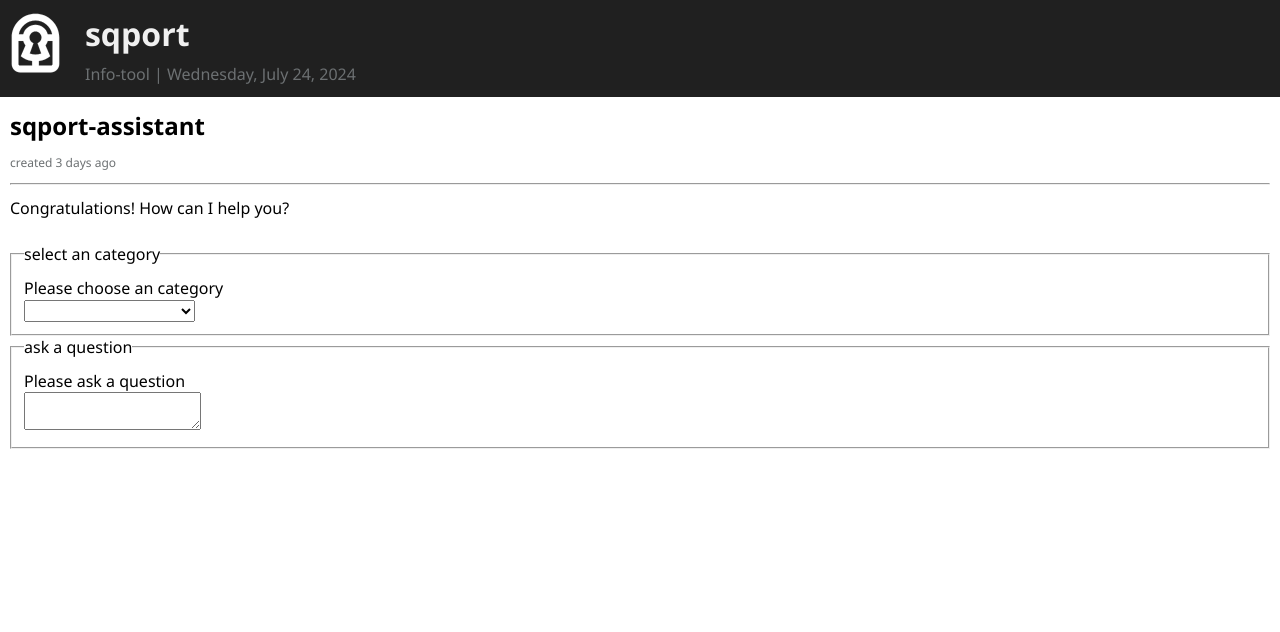
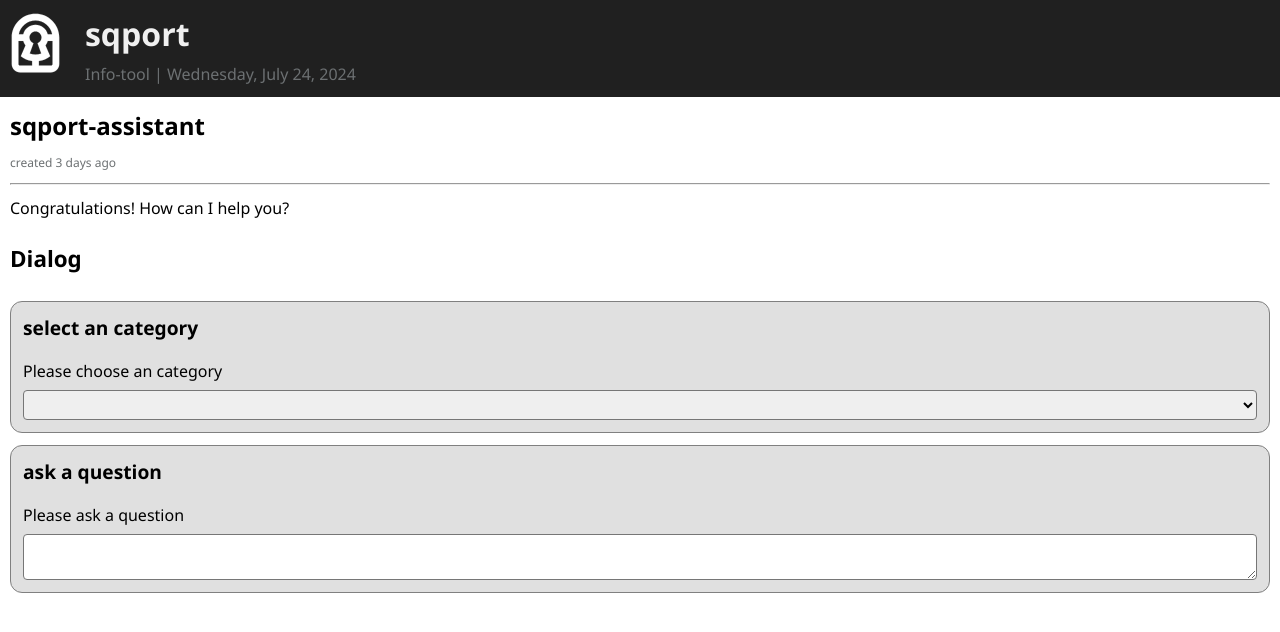
Before and after one commit to basesnel/sqport-v01, a React (Vite) app: page /main in a window 1280 px wide. Shown: the top 632 px of the page. Built offline with nearby package versions, Linux system fonts and the light colour scheme.

Commit message:
Made two forms.

```diff
--- a/src/components/Dialog/Dialog.jsx
+++ b/src/components/Dialog/Dialog.jsx
@@ -7,28 +7,29 @@ const Dialog = () => {
   return (
     <Section>
       <Container>
-        <form>
-          <fieldset className={styles.fieldset}>
-            <legend>select an category</legend>
-            <div>
+        <h2 className={styles.tytle2}>Dialog</h2>
+        <form className={styles.form}>
+          <h3 className={styles.tytle3}>select an category</h3>
+          <div className={styles.field}>
             <label htmlFor="category">Please choose an category</label>
-              <br />
-              <select name="category" id="category">
+            <select name="category" id="category" className={styles.select}>
               <option value=""></option>
               <option value="administration">Administration</option>
               <option value="cyber">Cyber defense</option>
               <option value="network">Network administration</option>
             </select>
           </div>
-          </fieldset>
-          <fieldset className={styles.fieldset}>
-            <legend>ask a question</legend>
-            <div>
+        </form>
+        <form className={styles.form}>
+          <h3 className={styles.tytle3}>ask a question</h3>
+          <div className={styles.field}>
             <label htmlFor="question">Please ask a question</label>
-              <br />
-              <textarea name="question" id="question"></textarea>
+            <textarea
+              name="question"
+              id="question"
+              className={styles.textarea}
+            ></textarea>
           </div>
-          </fieldset>
         </form>
       </Container>
     </Section>
--- a/src/components/Dialog/styles.module.css
+++ b/src/components/Dialog/styles.module.css
@@ -1,12 +1,29 @@
-.fieldset {
+.form {
+  margin-bottom: 12px;
+  border: 1px solid #808080;
+  border-radius: 12px;
   padding: 12px;
+  background-color: #e0e0e0;
 }
 
-.tytle {
-  font-size: 16px;
+.tytle2 {
+  margin-bottom: 1.2em;
+  font-size: 1.4em;
 }
 
-.extra {
-  font-size: 12px;
-  color: #6c7072;
+.tytle3 {
+  margin-bottom: 1em;
+  font-size: 1.2em;
 }
+
+.field {
+  display: flex;
+  flex-direction: column;
+  gap: 8px;
+}
+
+.select,
+.textarea {
+  border-radius: 4px;
+  padding: 4px;
+}
```
Lines whose indentation alone changed are shown as unchanged.
